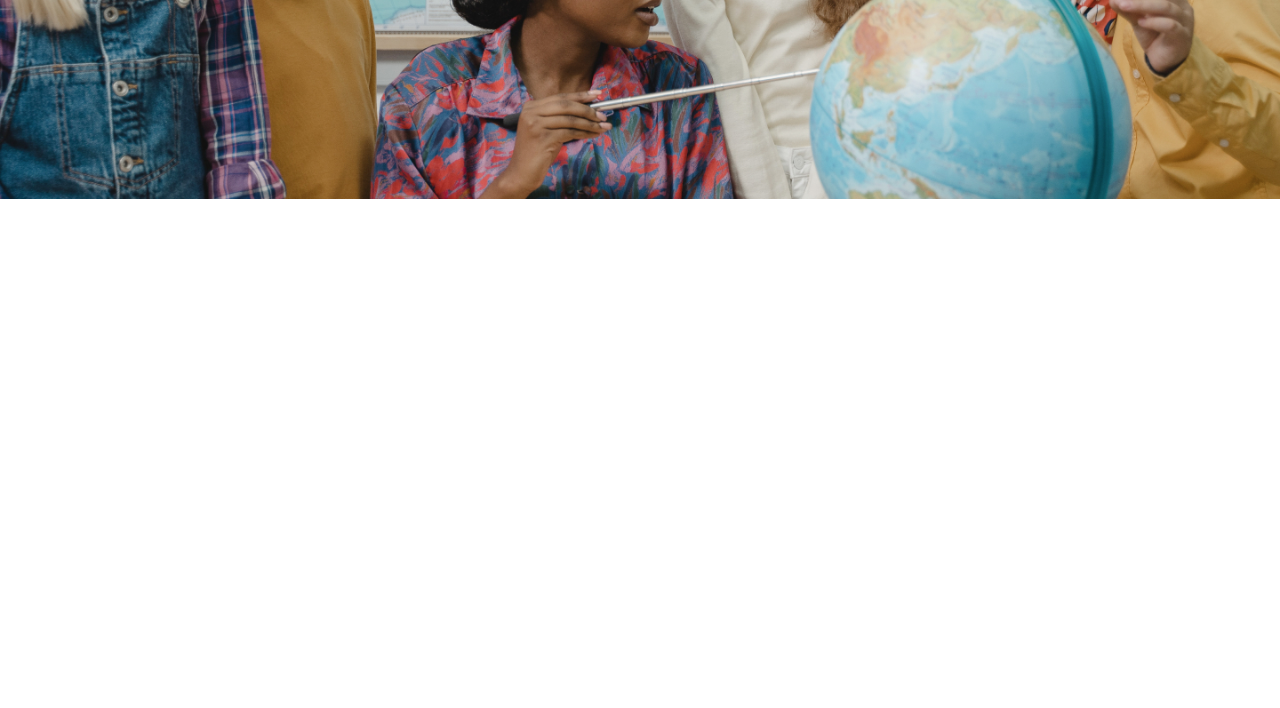
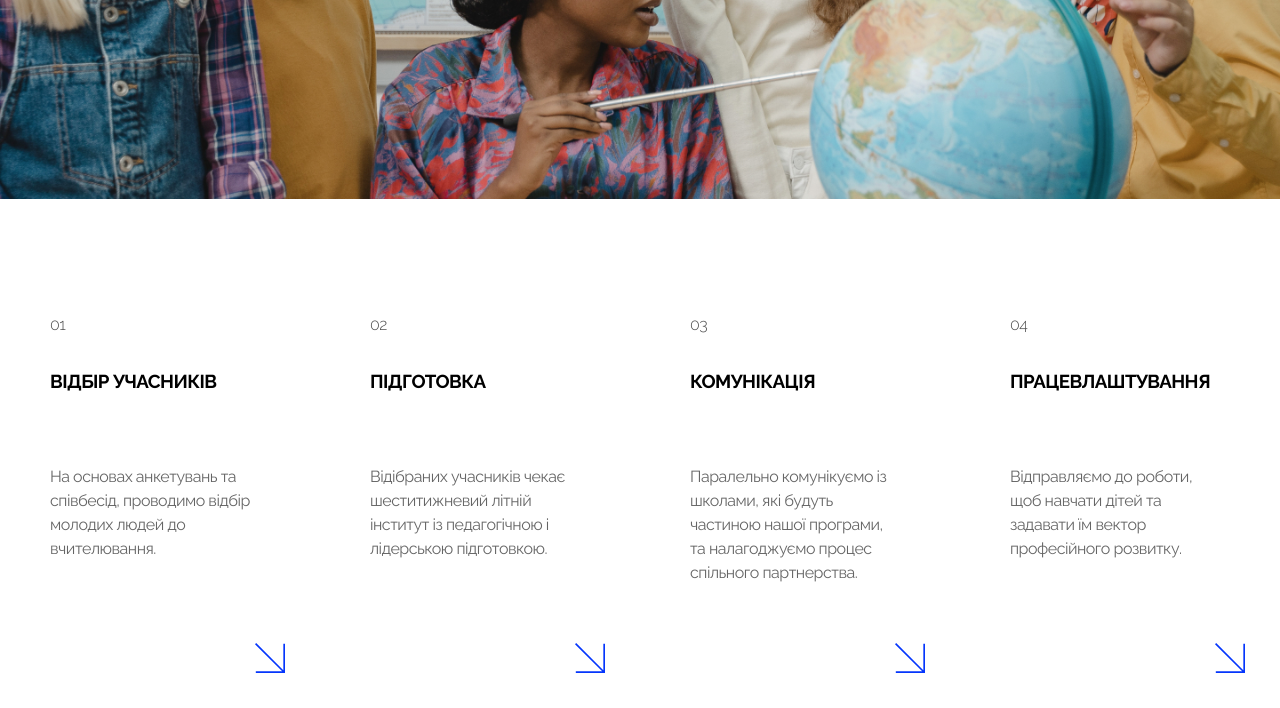
Before and after one commit to DmytroPuchkov/frontend-basic-course-prjctr, a plain HTML site: page w3_2/index.html in a window 1280 px wide. Shown: the part 311-1019 px from the top of the page. Before the commit the page ends 800 px from the top, so only its background shows below. Drawn offline with Linux system fonts and the light colour scheme.

Commit message:
Create 'intro' and 'flow' chapter for 'program' section

```diff
--- a/w3_2/index.html
+++ b/w3_2/index.html
@@ -9,7 +9,7 @@
 
   <link rel="preconnect" href="https://fonts.googleapis.com">
   <link rel="preconnect" href="https://fonts.gstatic.com" crossorigin>
-  <link href="https://fonts.googleapis.com/css2?family=Raleway:wght@400;700&display=swap" rel="stylesheet">
+  <link href="https://fonts.googleapis.com/css2?family=Raleway:wght@300;400;700&display=swap" rel="stylesheet">
 
   <link rel="stylesheet" href="./style.css">
 </head>
@@ -18,7 +18,7 @@
 
   <section class="program">
 
-    <div class="program__into">
+    <div class="program__intro">
       <div class="container">
         <p class="program__title">
           технологія
@@ -30,9 +30,76 @@
     </div>
 
     <div class="program__flow">
-      <div class="program__item">
 
-      </div>
+      <article class="program__item">
+        <p class="program__item-number">
+          01
+        </p>
+        <h3 class="program__item-heading">
+          відбір учасників
+        </h3>
+        <p class="program__item-description">
+          На основах анкетувань та співбесід, проводимо відбір молодих людей до вчителювання.
+        </p>
+        <div class="program__item-direction">
+          <a class="program__item-link" href="#">
+            <img class="program__item-img" src="./img/icon-arrow.svg" alt="icon-arrow">
+          </a>
+        </div>
+      </article>
+
+      <article class="program__item">
+        <p class="program__item-number">
+          02
+        </p>
+        <h3 class="program__item-heading">
+          підготовка
+        </h3>
+        <p class="program__item-description">
+          Відібраних учасників чекає шеститижневий літній інститут із педагогічною і лідерською підготовкою.
+        </p>
+        <div class="program__item-direction">
+          <a class="program__item-link" href="#">
+            <img class="program__item-img" src="./img/icon-arrow.svg" alt="icon-arrow">
+          </a>
+        </div>
+      </article>
+
+      <article class="program__item">
+        <p class="program__item-number">
+          03
+        </p>
+        <h3 class="program__item-heading">
+          комунікація
+        </h3>
+        <p class="program__item-description">
+          Паралельно комунікуємо із школами, які будуть частиною нашої програми, та налагоджуємо процес спільного
+          партнерства.
+        </p>
+        <div class="program__item-direction">
+          <a class="program__item-link" href="#">
+            <img class="program__item-img" src="./img/icon-arrow.svg" alt="icon-arrow">
+          </a>
+        </div>
+      </article>
+
+      <article class="program__item">
+        <p class="program__item-number">
+          04
+        </p>
+        <h3 class="program__item-heading">
+          працевлаштування
+        </h3>
+        <p class="program__item-description">
+          Відправляємо до роботи, щоб навчати дітей та задавати їм вектор професійного розвитку.
+        </p>
+        <div class="program__item-direction">
+          <a class="program__item-link" href="#">
+            <img class="program__item-img" src="./img/icon-arrow.svg" alt="icon-arrow">
+          </a>
+        </div>
+      </article>
+
     </div>
 
   </section>
--- a/w3_2/style.css
+++ b/w3_2/style.css
@@ -10,6 +10,7 @@ body {
   font-size: 16px;
   font-weight: 400;
   color: #000000;
+  line-height: 1.5;
 }
 
 h2 {
@@ -27,7 +28,7 @@ h2 {
   padding: 0 10px;
 }
 
-.program__into {
+.program__intro {
   padding: 150px 0 100px;
   min-height: 574px;
   background-image: url('./img/img-program.jpg');
@@ -38,7 +39,6 @@ h2 {
 .program__title {
   font-weight: 700;
   font-size: 16px;
-  line-height: 1.5;
   letter-spacing: -0.03em;
   text-transform: uppercase;
   color: #FFFFFF;
@@ -50,9 +50,60 @@ h2 {
 }
 
 .program__flow {
-
+  display: flex;
+  flex-wrap: wrap;
 }
 
 .program__item {
+  width: 25%;
+  height: 445px;
+  padding: 50px;
+  position: relative;
+  cursor: pointer;
+  background-color: #FFFFFF;
+  transition: all .4s;
+}
 
+.program__item:hover {
+  background-color: #0536FC;
 }
+
+.program__item-number {
+  font-weight: 300;
+  letter-spacing: -0.03em;
+  text-transform: uppercase;
+  opacity: 0.7;
+  margin-bottom: 30px;
+}
+
+.program__item-heading {
+  font-weight: 700;
+  letter-spacing: -0.03em;
+  text-transform: uppercase;
+  margin-bottom: 70px;
+}
+
+.program__item-description {
+  letter-spacing: -0.03em;
+  opacity: 0.6;
+  max-width: 200px;
+}
+
+.program__item-direction {
+  width: 100px;
+  height: 100px;
+  padding: 35px;
+  position: absolute;
+  bottom: 0;
+  right: 0;
+  background-color: #FFFFFF;
+}
+
+.program__item-link {
+  text-decoration: none;
+}
+
+.program__item-img {
+  width: 30px;
+  height: 30px;
+}
```
Also changed, not shown: w3_2/img/icon-arrow.svg (added).
